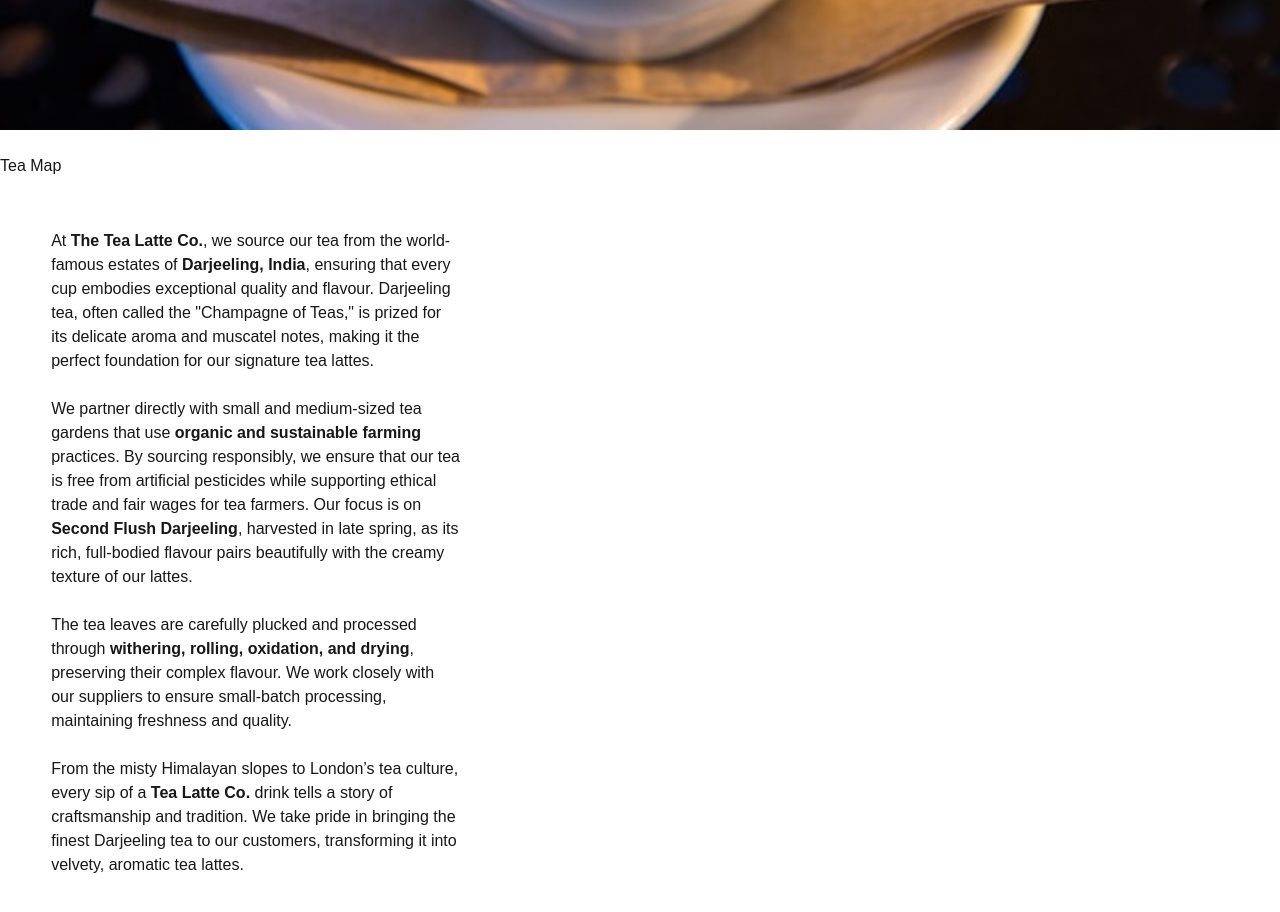
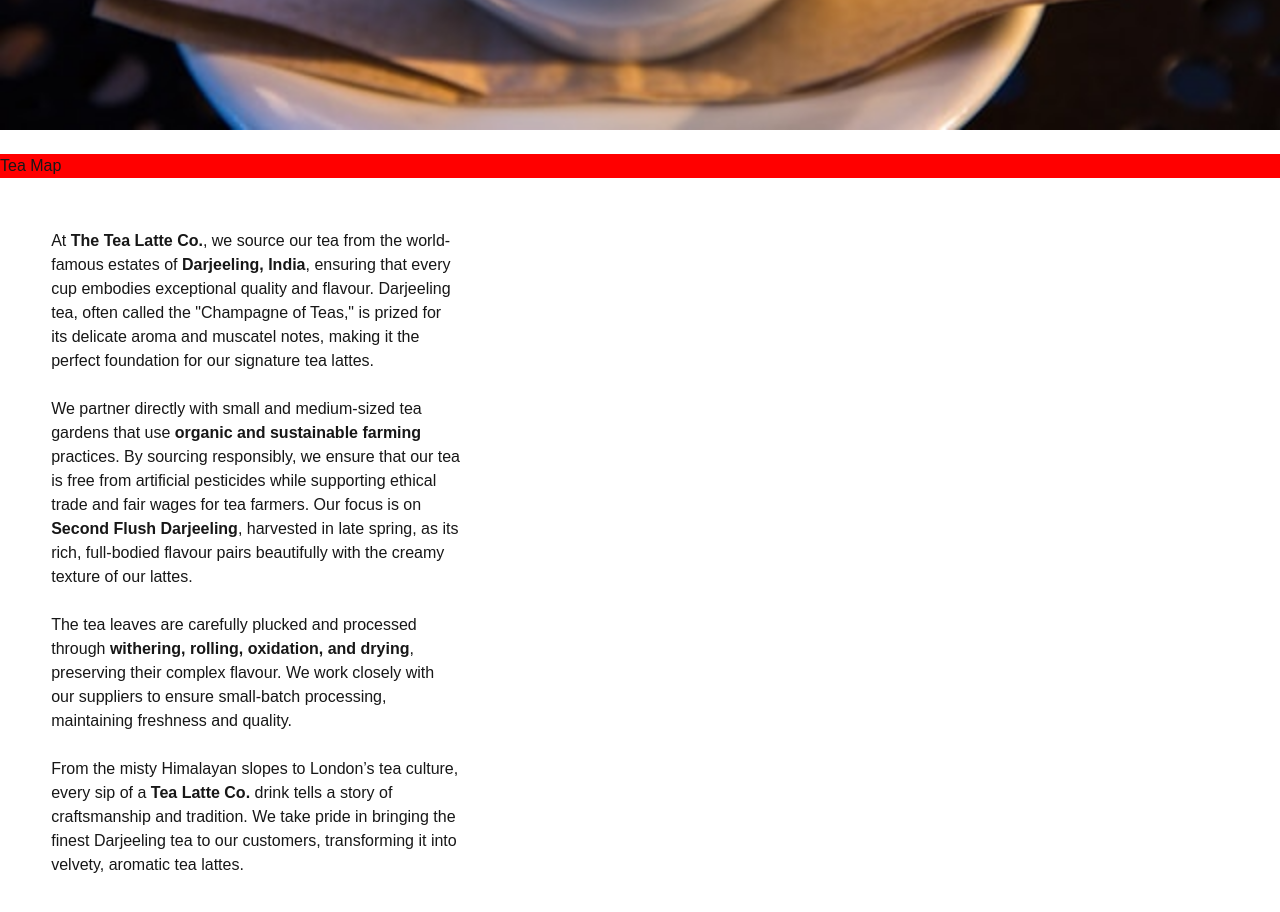
Before and after one commit to JamesLove1/tea-latte-co, a Next.js app: page / in a window 1280 px wide. Shown: the part 844-1756 px from the top of the page. Built offline with nearby package versions, Linux system fonts and the light colour scheme.

Commit message:
add Tea_Map.module.css && test *.modules.css for styles that can be inherited

```diff
--- a/src/components/Banner/banner.module.css
+++ b/src/components/Banner/banner.module.css
@@ -3,9 +3,9 @@
     justify-content: center;
   }
 
-  .banner img{
+.banner img{
     width: 100%;
-  }
+ }
 
   /* @media (width > 1439px){
     .banner img{
--- /dev/null
+++ b/src/components/Tea_Map/Tea_Map.module.css
@@ -0,0 +1,5 @@
+.Tea_Map h1{
+
+    background-color: red;
+
+}
--- a/src/components/Tea_Map/Tea_Map.tsx
+++ b/src/components/Tea_Map/Tea_Map.tsx
@@ -1,8 +1,10 @@
+import styles from "./Tea_Map.module.css"
 
 export default function Tea_Map(){
 
     return (
-        <>
+        <div className={styles.Tea_Map}>
+
             <h1 className="text-4xl pl-20 underline" id="Tea_Map" > Tea Map </h1>
             <div className="flex justify-center">
 
@@ -28,7 +30,7 @@
                 loading="lazy" allowFullScreen={true}  referrerPolicy="no-referrer-when-downgrade" ></iframe>
 
             </div>
-        </>
+        </div>
 
 
 
```
Lines whose indentation alone changed are shown as unchanged.
